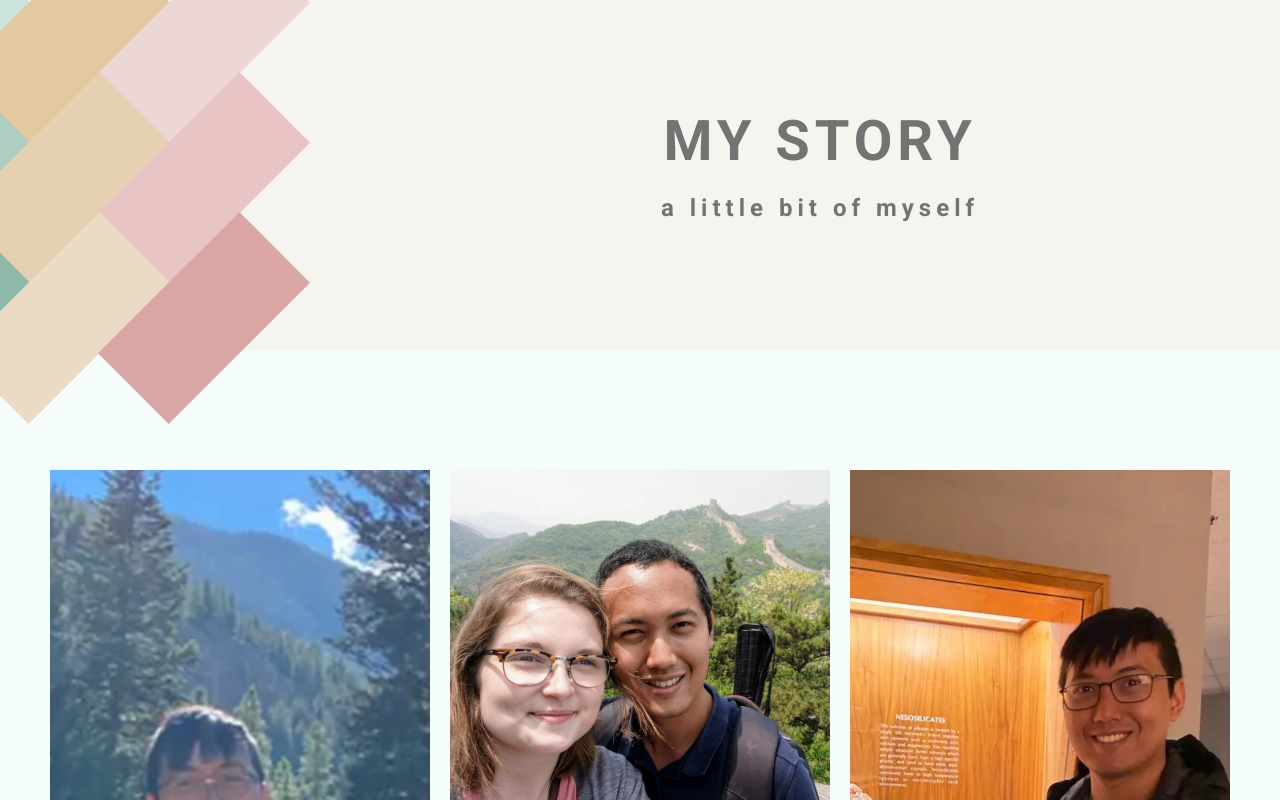
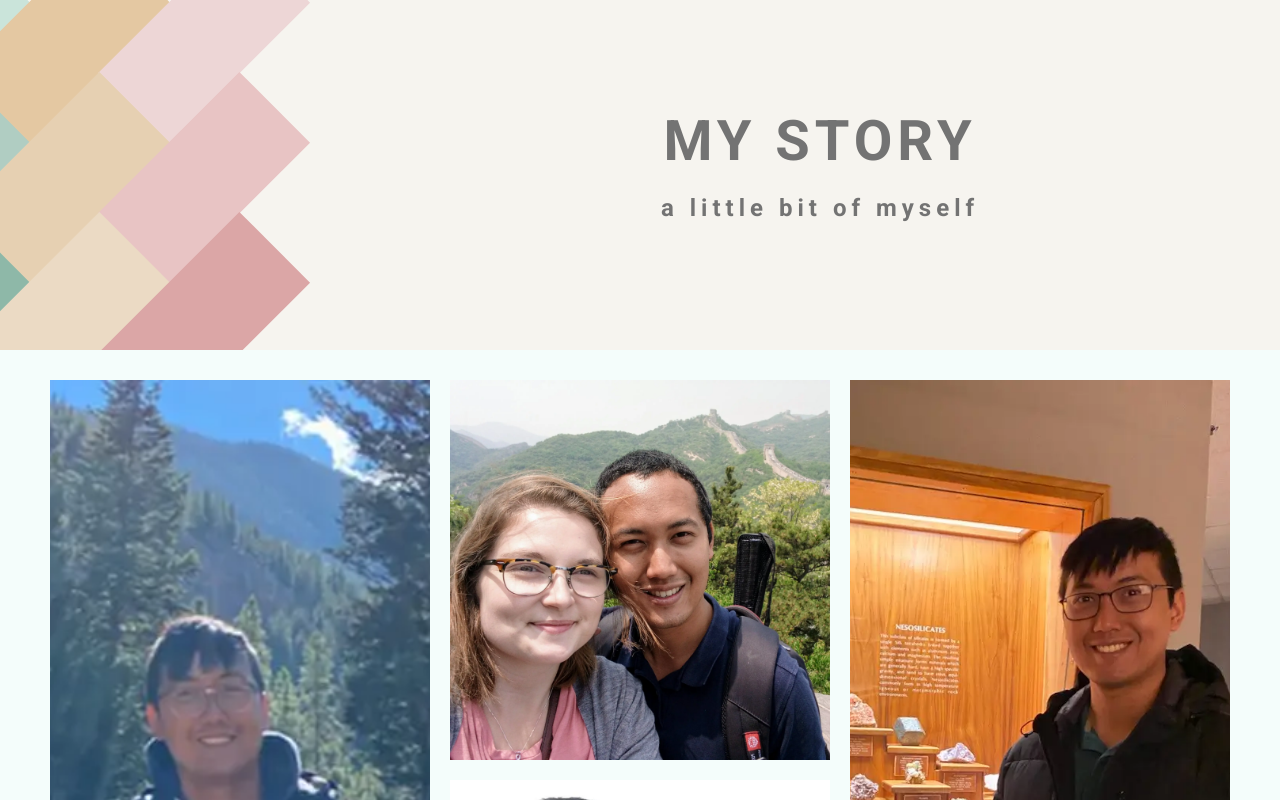
Before and after one commit to PaulRGU2014/kru-paul-2023-website, a Next.js app in the folder frontend/: page /about-me in a window 1280 px wide. Shown: the top 800 px of the page. Built offline with nearby package versions, Linux system fonts and the light colour scheme.

Commit message:
update per QA

```diff
--- a/frontend/src/app/about-me/about-me.module.scss
+++ b/frontend/src/app/about-me/about-me.module.scss
@@ -2,7 +2,10 @@
 
 
 .component{
-  padding: 120px 0;
+  padding: 30px 0;
+  @include responsive(md){
+    padding: 20px 0;
+  }
 }
 
 .wrapper{
--- a/frontend/src/components/Footer/Footer.module.scss
+++ b/frontend/src/components/Footer/Footer.module.scss
@@ -26,7 +26,8 @@
     position: relative;
     display: flex;
     align-items: center;
-    justify-content: flex-start
+    justify-content: flex-start;
+    overflow: hidden;
 }
 
 .inner{
--- a/frontend/src/components/Hero/Hero.module.scss
+++ b/frontend/src/components/Hero/Hero.module.scss
@@ -15,7 +15,7 @@
     width: 100%;
     height: 100%;
     min-height: 350px;
-    // overflow: hidden;
+    overflow: hidden;
 }
 
 .bricks{
```
